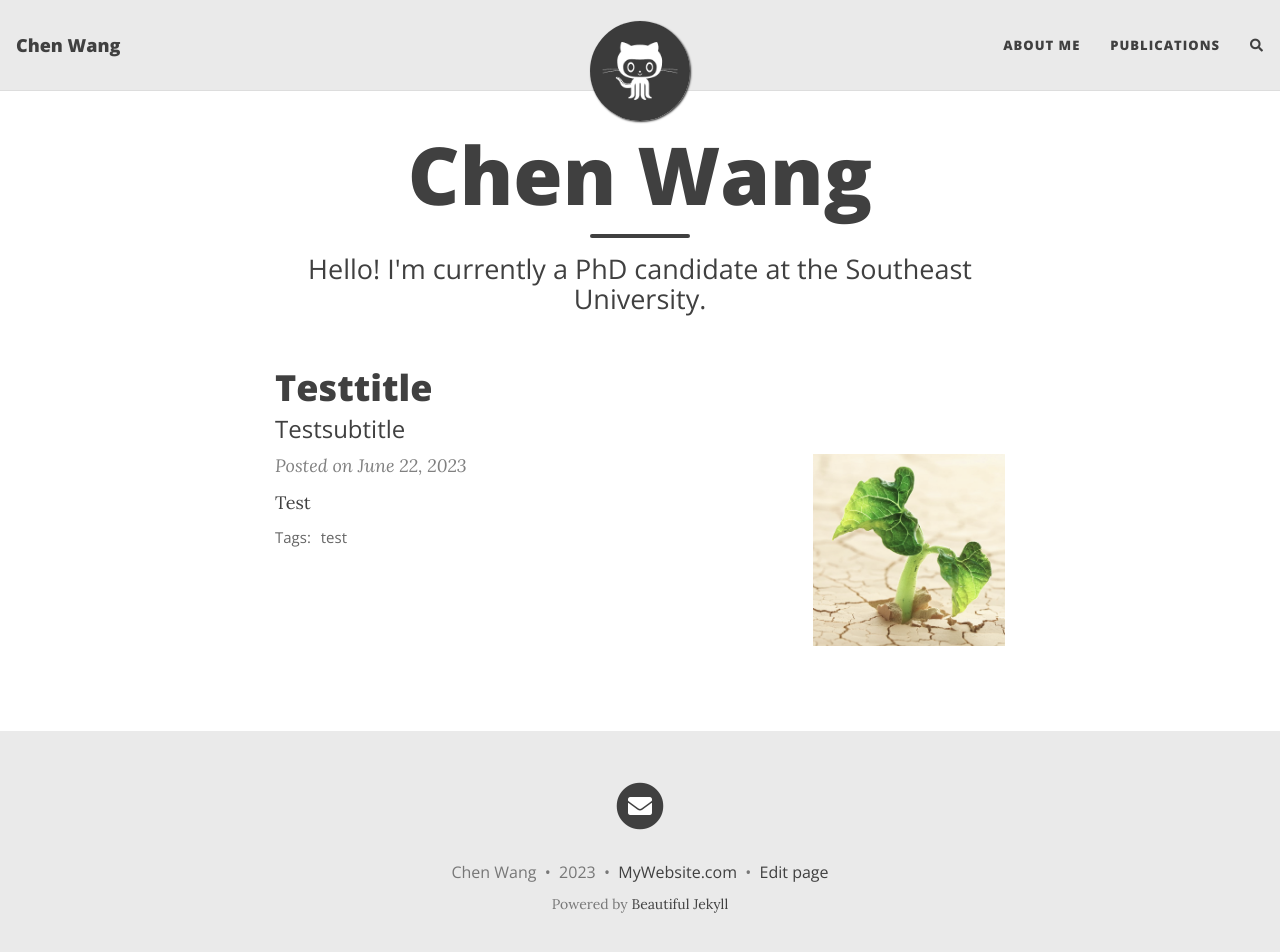
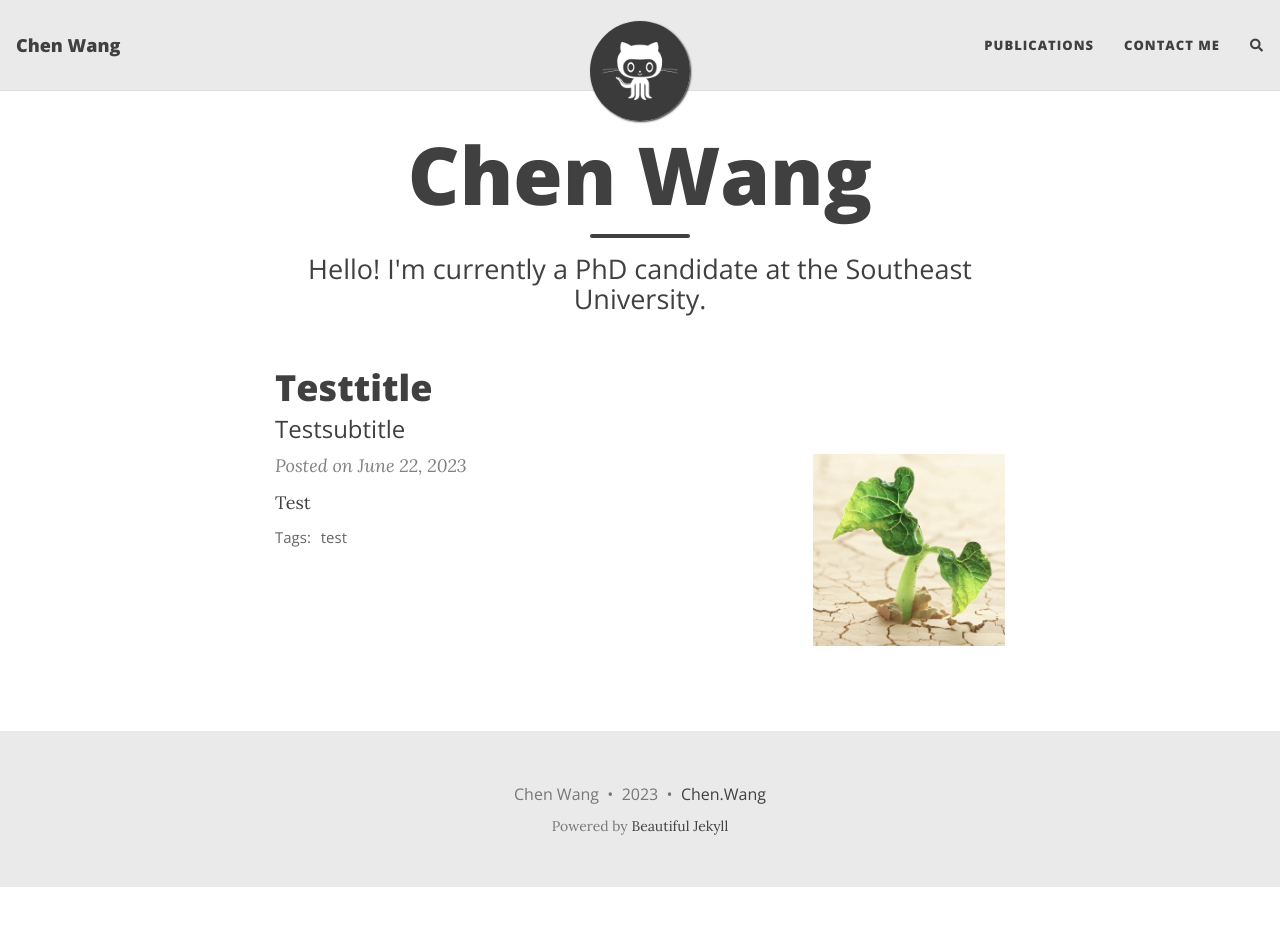
Before and after one commit to wangc1073/wangc1073.github.io, a Jekyll site: the page built from index.html, in a window 1280 px wide and 965 px high. Shown: the top 952 px of the window. Built offline with Jekyll 4.4.1, drawn with Linux system fonts in a browser that asks for light colours; nearby versions of some CDN libraries; the list of posts is cut into pages by our own code; comment, search, counter and statistics services are not loaded; some of the changed lines change nothing that is shown.

Commit message:
Update _config.yml

```diff
--- a/_config.yml
+++ b/_config.yml
@@ -20,11 +20,10 @@
 ###############################################
 
 navbar-links:
-  About Me: "aboutme"
   Publications: "Publications"
+  Contact Me: "contactme"
 #    - Beautiful Jekyll: "https://beautifuljekyll.com"
 #    - Learn markdown: "https://www.markdowntutorial.com/"
-#  Author's home: "https://deanattali.com"
 
 ################
 # --- Logo --- #
@@ -49,9 +48,8 @@
 # Select the social network links that you want to show in the footer.
 # You can change the order that they show up on the page by changing the order here.
 # Uncomment the links you want to show and add your information to each one.
-social-network-links:
-  email: "someone@example.com"
-#  rss: true  # remove this line if you don't want to show an RSS link at the bottom
+#social-network-links:
+#  email: "someone@example.com"
 #  stackoverflow: "3943160/daattali"
 #  snapchat: deanat78
 #  instagram: deanat78
@@ -63,7 +61,7 @@
 
 # If you want your website to generate an RSS feed, provide a description
 # The URL for the feed will be https://<your_website>/feed.xml
-rss-description: This website is a virtual proof that I'm awesome
+# rss-description: This website is a virtual proof that I'm awesome
 
 ###########################
 # --- General options --- #
@@ -78,7 +76,7 @@
 
 # How to display the link to your website in the footer
 # Remove this if you don't want a link in the footer
-url-pretty: "MyWebsite.com"
+url-pretty: "Chen.Wang"
 
 # Excerpt word length - Truncate the excerpt of each post on the feed page to the specified number of words
 excerpt_length: 50
@@ -93,7 +91,7 @@
 post_search: true
 
 # Add a button in the footer to edit the current page. Only works if your website is hosted on GitHub
-edit_page_button: true
+edit_page_button: false
 
 # Allow sub-menu items (second-level navigation menu items) to be longer than the top-level menu
 # If this setting is off, then long sub-menu words might get cut off
```
